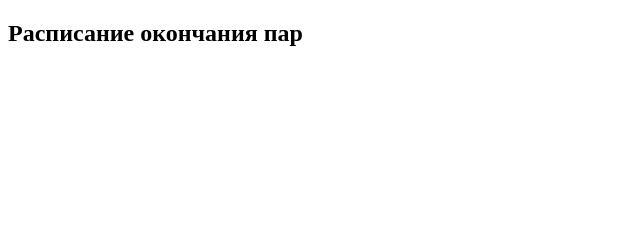
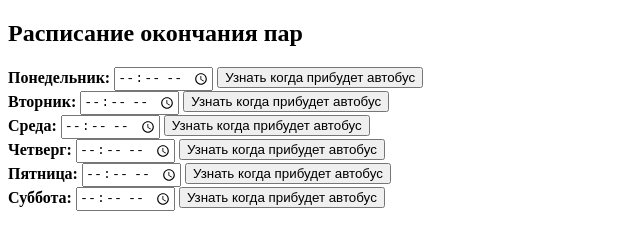
Before and after one commit to dianabolkhovitina08-boop/PolyExpress, a plain HTML site: page next.html in a window 1280 px wide. Shown: the whole page, without its empty margins (0-640 px from the left). Drawn offline with Linux system fonts and the light colour scheme.

Commit message:
Update next.html

```diff
--- a/next.html
+++ b/next.html
@@ -19,7 +19,10 @@
             { id: "sat", name: "Суббота" }
         ];
 
-        const busLink = ;
+
+const apiKey = "b9b6c4a8-74f3-4de3-88a4-c384a38318fa";
+
+const busLink = "https://api.rasp.yandex.net/v3.0/schedule/?apikey=" + apiKey + "&station=";
 
         function buildSchedule() {
             const container = document.getElementById("days-container");
```
